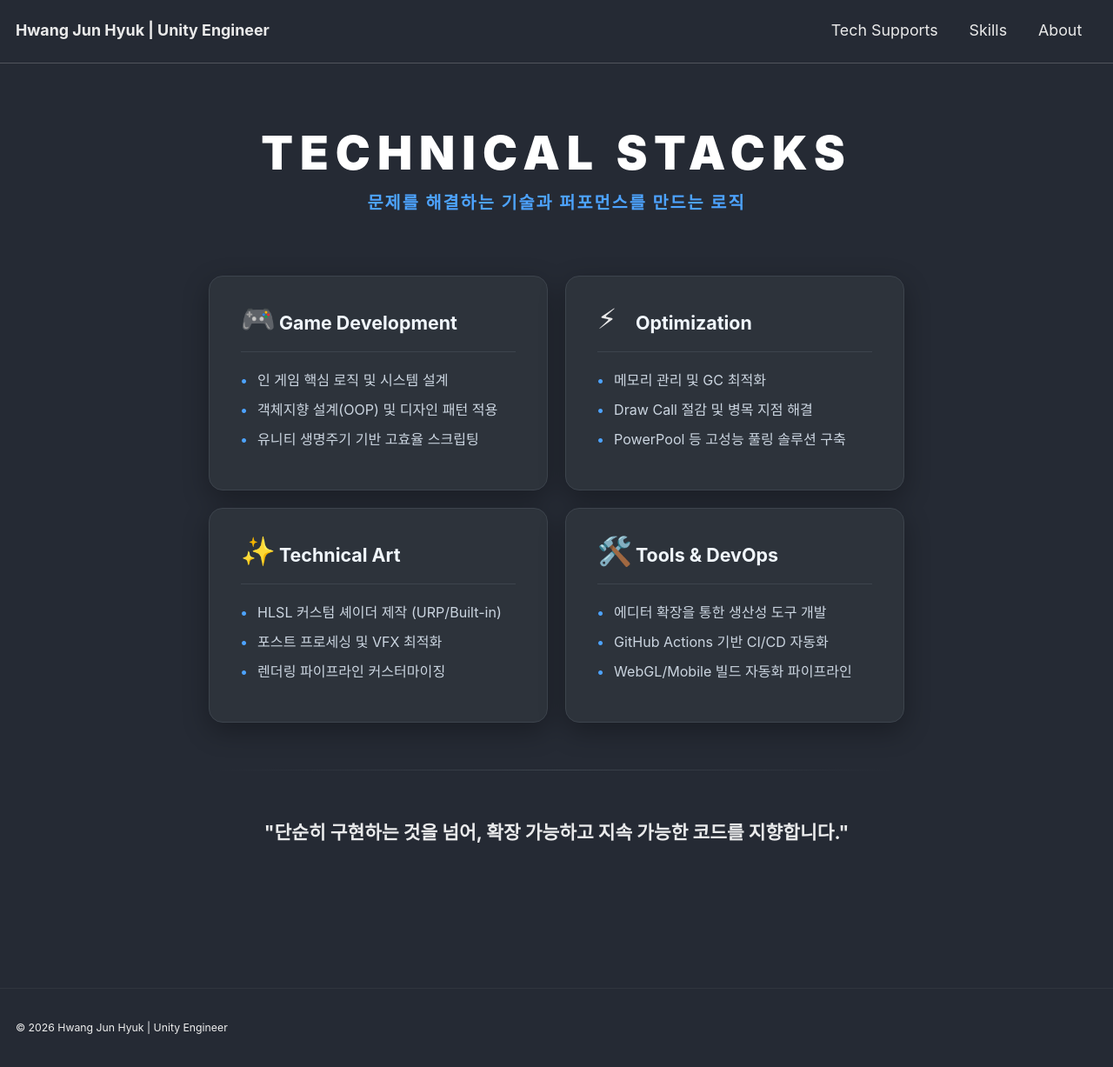
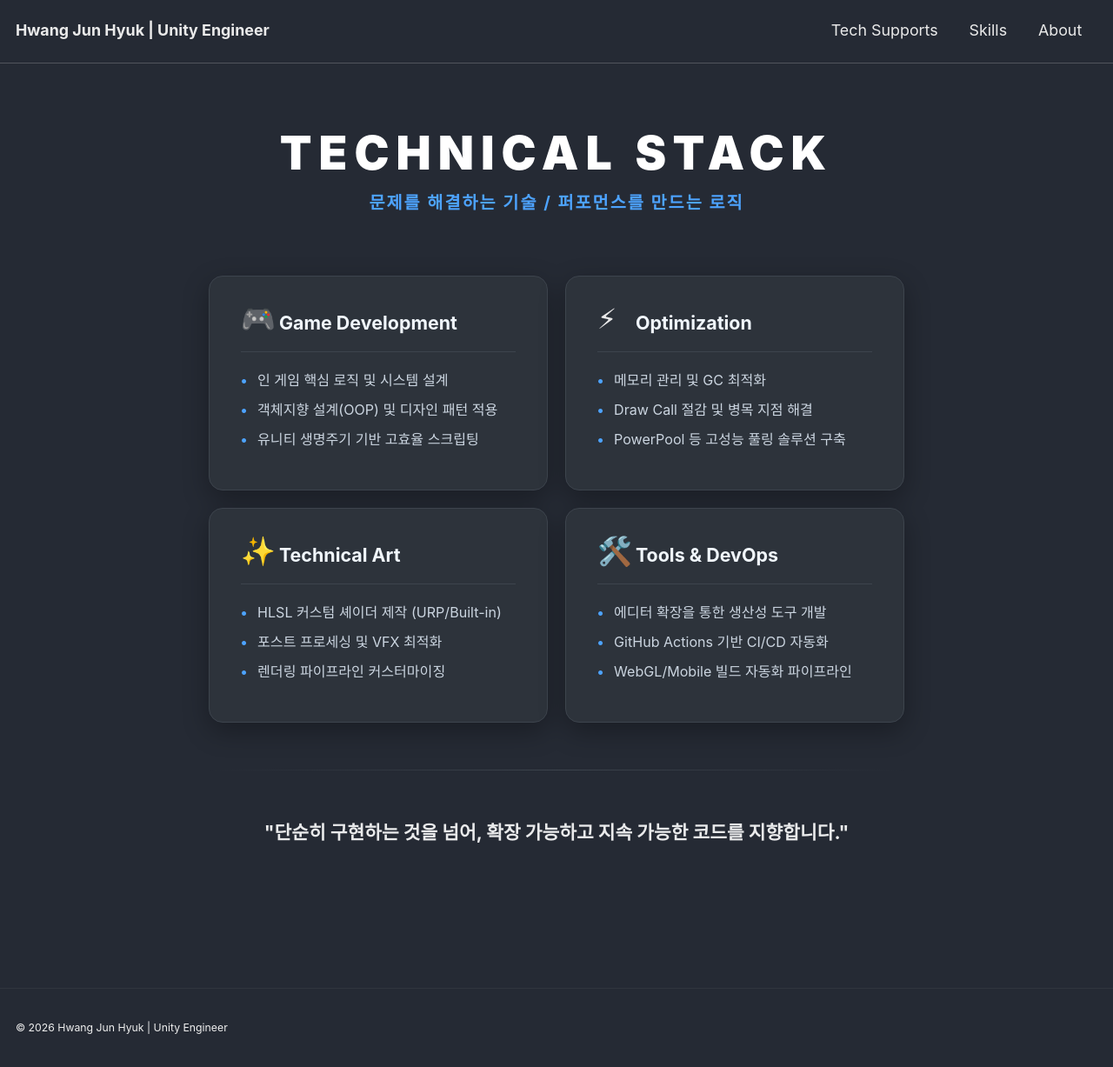
Before and after one commit to NightWish-0827/NightWish-0827.github.io, a Jekyll site: the page built from skills.md, in a window 1280 px wide. Shown: the whole page at 87% size. Built offline with Jekyll 4.4.1, drawn with Linux system fonts in a browser that asks for light colours; cached includes are drawn as plain includes.

Commit message:
Update skills.md

```diff
--- a/skills.md
+++ b/skills.md
@@ -8,8 +8,8 @@ permalink: /skills/
 <div class="center-layout-wrapper">
 
   <div class="skills-header">
-    <h1 class="title">TECHNICAL STACKS</h1>
-    <p class="tagline">문제를 해결하는 기술과 퍼포먼스를 만드는 로직</p>
+    <h1 class="title">TECHNICAL STACK</h1>
+    <p class="tagline">문제를 해결하는 기술 / 퍼포먼스를 만드는 로직</p>
   </div>
 
   <div class="skills-container">
```
